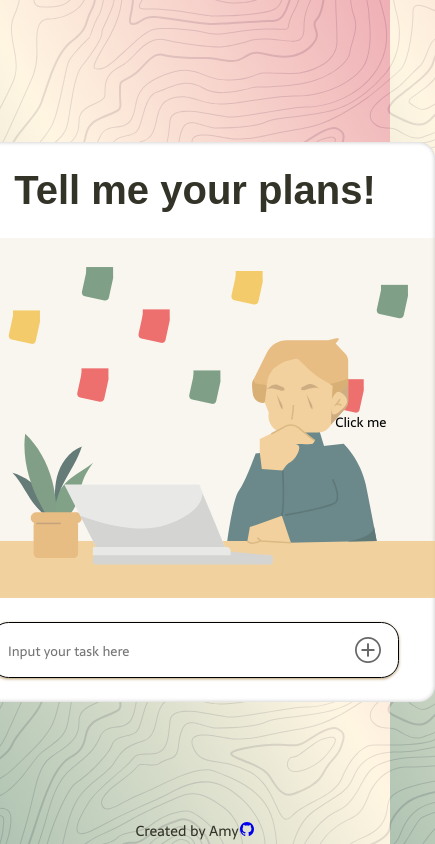
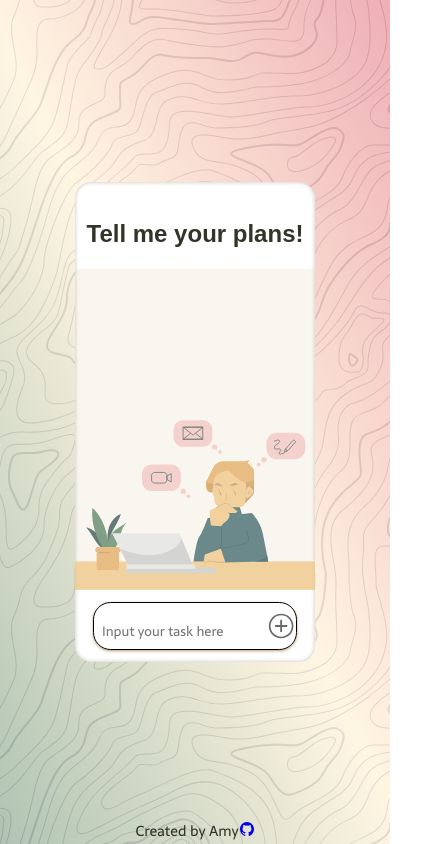
Before and after one commit to amyrasl/my-todolist, a React (Create React App) app: page / in a window 390 px wide. Shown: the whole page, 435 px wide, since content can reach past the window. Built offline with nearby package versions, Linux system fonts and the light colour scheme; a web font is replaced by a local one.

Commit message:
5TH COMMITTT
Fixing the design

```diff
--- a/src/App.css
+++ b/src/App.css
@@ -1,5 +1,4 @@
 .App {
-  /* text-align: center; */
   align-content: center;
   color: #333328;
 }
@@ -8,7 +7,6 @@
   width: 30rem;
   height: 35rem;
   border-radius: 1rem;
-  /* border: 8px solid #e2e1dc; */
   background: #fff;
   box-shadow: 0px 0px 4px 0px rgba(0, 0, 0, 0.25) inset;
   display: flex;
@@ -25,30 +23,36 @@ h1 {
 }
 
 .title {
+  padding-top: 1rem;
   justify-content: center;
   align-items: center;
 }
 
 .imageclass {
-  opacity: 80%;
   position: absolute;
   bottom: 0;
+  animation-name: tadaa;
+  animation-duration: 0.75s;
+}
+
+@keyframes tadaa {
+  0% {
+    opacity: 0;
+  }
+  100% {
+    opacity: 1;
+  }
 }
 
 .todo-container {
   width: 100%;
   height: 75%;
   background-color: #e0d1b432;
-  /* display: flex; */
-  /* flex-direction: column; */
-  /* align-items: center; */
   overflow-y: auto;
   position: relative;
 }
 
 .todo-row {
-  /* width: 100%; */
-  /* background-color: red; */
   letter-spacing: 0.25px;
   border-bottom: 1px solid #cfcfcf;
   display: flex;
@@ -57,6 +61,20 @@ h1 {
   gap: 0.5rem;
   padding: 0.5rem;
   margin: 1rem;
+  animation-name: slide-up;
+  animation-duration: 0.75s;
+}
+
+@keyframes slide-up {
+  0% {
+    transform: translateY(100%);
+    opacity: 0;
+  }
+  50%,
+  100% {
+    transform: translateY(0);
+    opacity: 1;
+  }
 }
 
 .todo-content {
@@ -150,3 +168,16 @@ footer {
 footer > p {
   font-size: 0.9rem;
 }
+
+@media (max-width: 632px) {
+  h1 {
+    font-size: 1.5rem;
+  }
+  .todowrapper {
+    width: 15rem;
+    height: 30rem;
+  }
+  .todo-input {
+    padding: 0.5rem;
+  }
+}
--- a/src/Components/TodoWrapper.js
+++ b/src/Components/TodoWrapper.js
@@ -1,4 +1,4 @@
-import React, { useState, useEffect } from "react";
+import React, { useState } from "react";
 import { TodoForm } from "./TodoForm";
 import { Todo } from "./Todo";
 import { v4 as uuidv4 } from "uuid";
@@ -37,21 +37,9 @@ export const TodoWrapper = () => {
     localStorage.setItem("todos", JSON.stringify(newTodos));
   };
 
-  useEffect(() => {
-    // This effect runs after the component re-renders
-    console.log("Updated Todos:", todos);
-    if (localStorage.getItem("todos")) {
-      console.log("true");
-    } else {
-      console.log("false");
-    }
-    console.log(localStorage);
-  }, [todos]); // Dependency array ensures the effect runs only when 'todos' changes
-
   return (
     <div className="todowrapper">
       <h1 className="title">Tell me your plans!</h1>
-
       <div className="todo-container">
         {todos.length === 0 && (
           <img className="imageclass" src="\content.svg" alt="my svg" />
@@ -66,7 +54,6 @@ export const TodoWrapper = () => {
           />
         ))}
       </div>
-      <button onClick={() => localStorage.clear()}>Click me</button>
       <TodoForm addTodos={addTodos} />
     </div>
   );
```
Also changed, not shown: public/content.svg, src/index.css.
